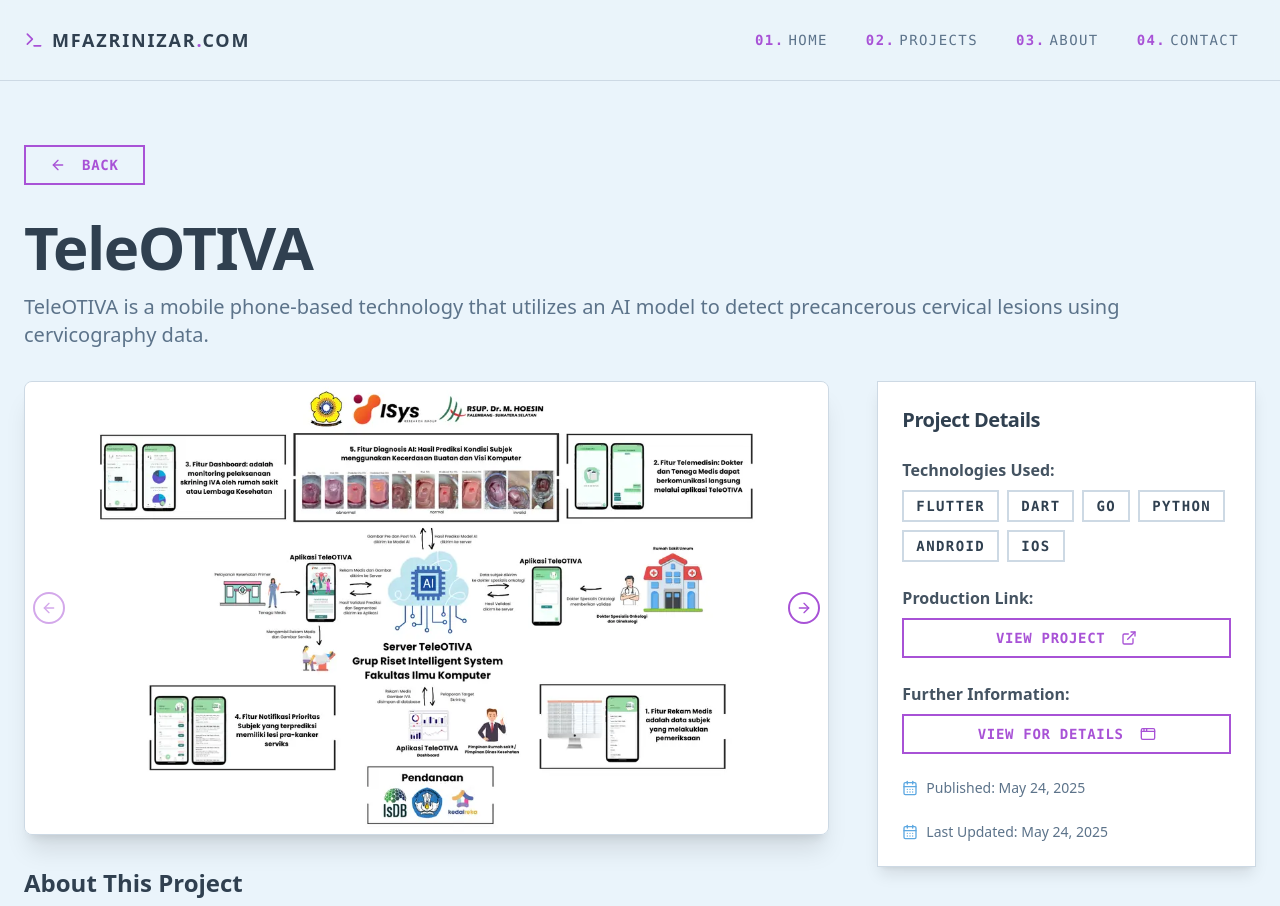
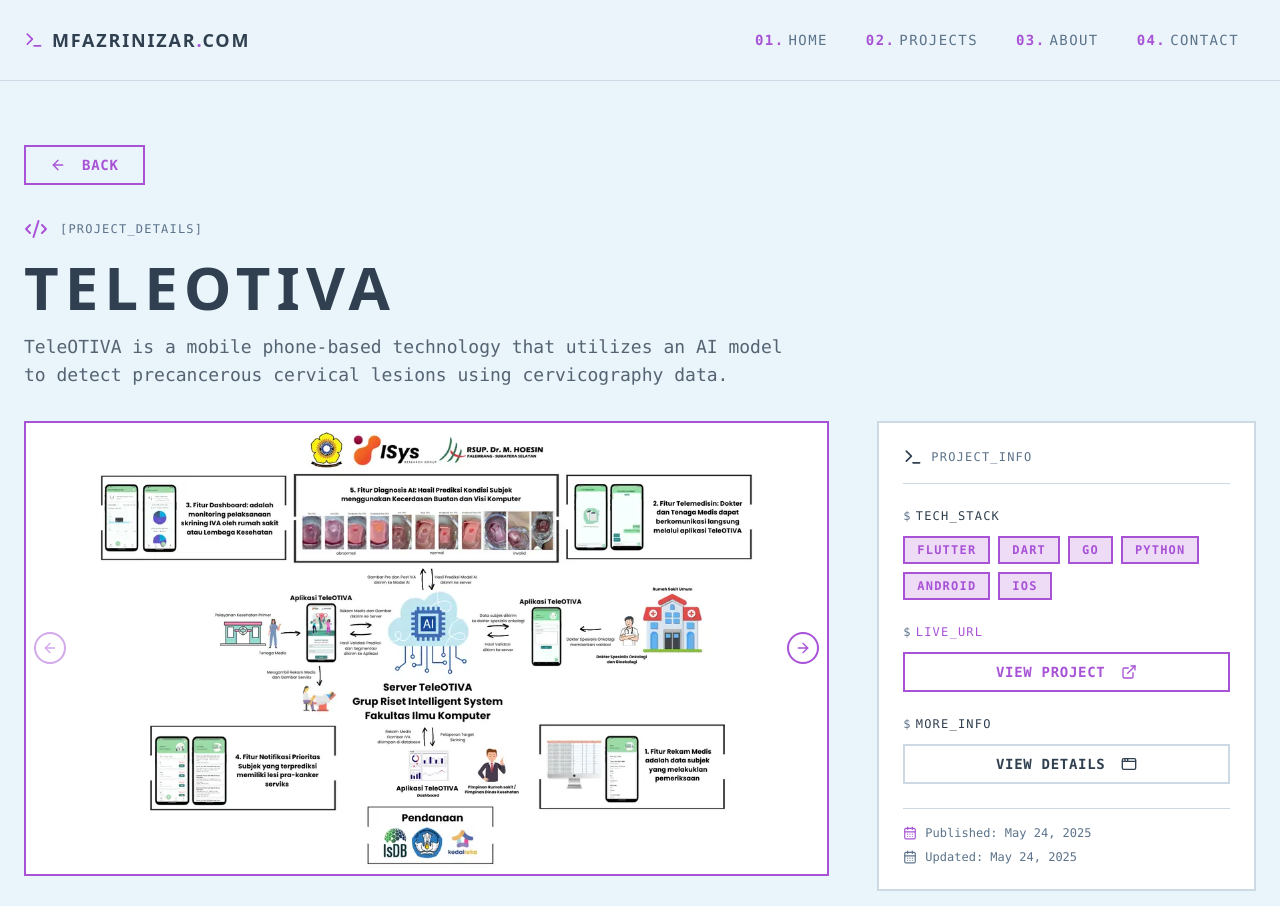
Before and after one commit to mfazrinizar/portfolio, a Next.js app: page /projects/1 in a window 1280 px wide. Shown: the top 906 px of the page. Built offline with nearby package versions, Linux system fonts and the light colour scheme.

Commit message:
refactor(app): update to cyber theme

```diff
--- a/src/app/projects/[id]/page.tsx
+++ b/src/app/projects/[id]/page.tsx
@@ -1,21 +1,33 @@
 "use client";
 
-import { useEffect, useState } from 'react';
-import { useParams, useRouter } from 'next/navigation';
-import Image from 'next/image';
-import Link from 'next/link';
-import type { Project } from '@/types';
-import { projects } from '@/lib/constants';
-import { Navbar } from '@/components/shared/navbar';
-import { Footer } from '@/components/shared/footer';
-import { Button } from '@/components/ui/button';
-import { Badge } from '@/components/ui/badge';
-import { Card, CardContent, CardHeader, CardTitle } from '@/components/ui/card';
-import { Carousel, CarouselContent, CarouselItem, CarouselNext, CarouselPrevious } from "@/components/ui/carousel";
-import { ArrowLeft, ExternalLink, Github, CalendarDays, AppWindow } from 'lucide-react';
-import { Spinner } from '@/components/ui/spinner';
-import { PageHeader } from '@/components/shared/page-header';
-import { motion } from 'framer-motion';
+import { useEffect, useState } from "react";
+import { useParams, useRouter } from "next/navigation";
+import Image from "next/image";
+import Link from "next/link";
+import type { Project } from "@/types";
+import { projects } from "@/lib/constants";
+import { Navbar } from "@/components/shared/navbar";
+import { Footer } from "@/components/shared/footer";
+import { Button } from "@/components/ui/button";
+import { Badge } from "@/components/ui/badge";
+import {
+  Carousel,
+  CarouselContent,
+  CarouselItem,
+  CarouselNext,
+  CarouselPrevious,
+} from "@/components/ui/carousel";
+import {
+  ArrowLeft,
+  ExternalLink,
+  Github,
+  CalendarDays,
+  AppWindow,
+  Terminal,
+  Code2,
+} from "lucide-react";
+import { Spinner } from "@/components/ui/spinner";
+import { motion } from "framer-motion";
 
 export default function ProjectDetailPage() {
   const params = useParams();
@@ -23,14 +35,18 @@ export default function ProjectDetailPage() {
   const projectId = params.id as string;
 
   const variant = {
-    hidden: { opacity: 0, x: -40 },
-    visible: { opacity: 1, x: 0, transition: { duration: 0.7, ease: "easeOut" } },
+    hidden: { opacity: 0, y: 20 },
+    visible: {
+      opacity: 1,
+      y: 0,
+      transition: { duration: 0.6, ease: "easeOut" },
+    },
   };
 
   const [project, setProject] = useState<Project | null | undefined>(undefined);
 
   useEffect(() => {
-    const foundProject = projects.find(p => p.id === projectId);
+    const foundProject = projects.find((p) => p.id === projectId);
     setTimeout(() => {
       setProject(foundProject || null);
     }, 300);
@@ -38,10 +54,16 @@ export default function ProjectDetailPage() {
 
   if (project === undefined) {
     return (
-      <div className="flex min-h-screen flex-col">
+      <div className="flex min-h-screen flex-col bg-background">
         <Navbar />
         <main className="flex-grow flex items-center justify-center">
-          <Spinner className="h-10 w-10 text-primary" />
+          <div className="space-y-4 text-center">
+            <Spinner className="h-10 w-10 text-accent" />
+            <p className="font-mono text-sm text-muted-foreground">
+              <span className="text-accent">$</span> Loading project data
+              <span className="animate-blink">...</span>
+            </p>
+          </div>
         </main>
         <Footer />
       </div>
@@ -50,22 +72,34 @@ export default function ProjectDetailPage() {
 
   if (!project) {
     return (
-      <div className="flex min-h-screen flex-col">
+      <div className="flex min-h-screen flex-col bg-background">
         <Navbar />
-        <motion.section
-          id="project"
+        <motion.div
           variants={variant}
           initial="hidden"
-          whileInView="visible"
+          animate="visible"
           className="flex-grow flex items-center justify-center"
         >
-        <main className="flex-grow container mx-auto px-4 py-12 md:px-6 text-center">
-          <PageHeader title="Project Not Found" description="The project you are looking for does not exist or could not be loaded." />
-          <Button onClick={() => router.push('/projects')} variant="outline" className="mt-8">
-            <ArrowLeft className="mr-2 h-4 w-4" /> Back to Projects
+          <main className="container mx-auto px-4 py-12 md:px-6 text-center max-w-2xl">
+            <div className="cyber-chamfer border-2 border-destructive p-8 bg-muted/50 shadow-neon-lg">
+              <h1 className="text-3xl font-black uppercase tracking-widest text-destructive mb-4">
+                ERROR 404
+              </h1>
+              <p className="font-mono text-muted-foreground mb-6">
+                <span className="text-accent">$</span> Project not found in the
+                archive. Data stream corrupted.
+              </p>
+              <Button
+                onClick={() => router.push("/projects")}
+                variant="outline"
+                className="group"
+              >
+                <ArrowLeft className="mr-2 h-4 w-4 group-hover:-translate-x-1 transition-transform" />{" "}
+                Return to Archive
               </Button>
+            </div>
           </main>
-        </motion.section>
+        </motion.div>
         <Footer />
       </div>
     );
@@ -74,27 +108,43 @@ export default function ProjectDetailPage() {
   return (
     <div className="flex min-h-screen flex-col bg-background">
       <Navbar />
-      <motion.section
-        id="project"
-        variants={variant}
-        initial="hidden"
-        whileInView="visible"
+      <motion.div variants={variant} initial="hidden" animate="visible">
+        <main className="flex-grow py-12 md:py-16">
+          <div className="container mx-auto px-4 md:px-6 max-w-7xl">
+            {/* Back button */}
+            <div className="mb-8">
+              <Button
+                onClick={() => router.back()}
+                variant="outline"
+                className="group"
               >
-      <main className="flex-grow py-12 md:py-16">
-        <div className="container mx-auto px-4 md:px-6">
-          <div className="mb-8">
-            <Button onClick={() => router.back()} variant="outline" className="group">
-              <ArrowLeft className="mr-2 h-4 w-4 transition-transform group-hover:-translate-x-1" /> Back
+                <ArrowLeft className="mr-2 h-4 w-4 transition-transform group-hover:-translate-x-1" />{" "}
+                Back
               </Button>
             </div>
 
-          <h1 className="mb-4 text-4xl font-bold tracking-tight text-foreground sm:text-5xl md:text-6xl">{project.title}</h1>
-          <p className="mb-8 text-lg text-muted-foreground md:text-xl">{project.description}</p>
+            {/* Header */}
+            <div className="mb-8 space-y-4">
+              <div className="flex items-center gap-3">
+                <Code2 className="w-6 h-6 text-accent" />
+                <span className="text-xs font-mono text-muted-foreground uppercase tracking-widest">
+                  [Project_Details]
+                </span>
+              </div>
+              <h1 className="text-4xl md:text-5xl lg:text-6xl font-black uppercase tracking-widest leading-tight neon-text">
+                {project.title}
+              </h1>
+              <p className="text-lg text-foreground/80 font-mono max-w-3xl">
+                {project.description}
+              </p>
+            </div>
 
             <div className="grid md:grid-cols-3 gap-8 lg:gap-12">
+              {/* Main content */}
               <div className="md:col-span-2">
+                {/* Image carousel */}
                 {project.images && project.images.length > 0 ? (
-                <Carousel className="w-full rounded-lg overflow-hidden shadow-xl border mb-8">
+                  <Carousel className="w-full overflow-hidden cyber-chamfer border-2 border-accent shadow-neon-lg mb-8">
                     <CarouselContent>
                       {project.images.map((img, idx) => (
                         <CarouselItem key={idx}>
@@ -115,7 +165,7 @@ export default function ProjectDetailPage() {
                     <CarouselNext className="right-2" />
                   </Carousel>
                 ) : project.imageUrl ? (
-                <div className="aspect-video relative w-full rounded-lg overflow-hidden shadow-xl border mb-8">
+                  <div className="aspect-video relative w-full overflow-hidden cyber-chamfer border-2 border-accent shadow-neon-lg mb-8">
                     <Image
                       src={project.imageUrl}
                       alt={project.title}
@@ -128,35 +178,74 @@ export default function ProjectDetailPage() {
                   </div>
                 ) : null}
 
-              <article className="prose prose-lg dark:prose-invert max-w-none text-foreground/90">
-                <h2 className="text-2xl font-semibold mb-3 text-foreground">About This Project</h2>
-                <p>{project.longDescription || project.description}</p>
-              </article>
+                {/* Description section */}
+                <div className="cyber-chamfer border-2 border-border p-6 bg-muted/30">
+                  <div className="terminal-header mb-4 -mx-6 -mt-6 border-b border-border px-4 py-3 bg-muted/50">
+                    <div className="terminal-dot terminal-dot-red"></div>
+                    <div className="terminal-dot terminal-dot-yellow"></div>
+                    <div className="terminal-dot terminal-dot-green"></div>
+                    <span className="text-xs text-muted-foreground font-mono ml-2 uppercase tracking-widest">
+                      project_overview.md
+                    </span>
+                  </div>
+                  <h2 className="text-xl font-black uppercase tracking-widest text-accent mb-4">
+                    About This Project
+                  </h2>
+                  <p className="font-mono text-foreground/90 leading-relaxed">
+                    {project.longDescription || project.description}
+                  </p>
+                </div>
               </div>
 
+              {/* Sidebar */}
               <div className="md:col-span-1">
-              <Card className="shadow-lg sticky top-24">
-                <CardHeader>
-                  <CardTitle className="text-xl">Project Details</CardTitle>
-                </CardHeader>
-                <CardContent className="space-y-6">
+                <div className="cyber-chamfer border-2 border-accent-secondary shadow-neon-secondary sticky top-24 bg-card p-6">
+                  {/* Header */}
+                  <div className="flex items-center gap-2 mb-6 pb-4 border-b border-border">
+                    <Terminal className="w-5 h-5 text-accent-secondary" />
+                    <span className="font-mono text-xs uppercase tracking-widest text-muted-foreground">
+                      project_info
+                    </span>
+                  </div>
+
+                  <div className="space-y-6">
+                    {/* Technologies */}
                     <div>
-                    <h4 className="font-semibold mb-2 text-foreground/90">Technologies Used:</h4>
+                      <h4 className="font-mono text-xs uppercase tracking-widest text-accent-secondary mb-3">
+                        <span className="text-muted-foreground mr-1">$</span>
+                        tech_stack
+                      </h4>
                       <div className="flex flex-wrap gap-2">
-                      {project.tags.map(tag => (
-                        <Badge key={tag} variant="secondary" className="text-sm">
+                        {project.tags.map((tag) => (
+                          <Badge key={tag} className="text-xs">
                             {tag}
                           </Badge>
                         ))}
                       </div>
                     </div>
 
+                    {/* Project links */}
                     {project.projectUrl && (
                       <div>
-                      <h4 className="font-semibold mb-2 text-foreground/90">Production Link:</h4>
-                      <Button asChild variant="outline" className="w-full group">
-                        <Link href={project.projectUrl} target="_blank" rel="noopener noreferrer">
-                          View Project <ExternalLink size={16} className="ml-2 transition-transform group-hover:scale-110" />
+                        <h4 className="font-mono text-xs uppercase tracking-widest text-accent mb-3">
+                          <span className="text-muted-foreground mr-1">$</span>
+                          live_url
+                        </h4>
+                        <Button
+                          asChild
+                          variant="outline"
+                          className="w-full group"
+                        >
+                          <Link
+                            href={project.projectUrl}
+                            target="_blank"
+                            rel="noopener noreferrer"
+                          >
+                            View Project{" "}
+                            <ExternalLink
+                              size={16}
+                              className="ml-2 group-hover:scale-110 transition-transform"
+                            />
                           </Link>
                         </Button>
                       </div>
@@ -164,10 +253,25 @@ export default function ProjectDetailPage() {
 
                     {project.githubUrl && (
                       <div>
-                      <h4 className="font-semibold mb-2 text-foreground/90">Source Code:</h4>
-                      <Button asChild variant="outline" className="w-full group">
-                        <Link href={project.githubUrl} target="_blank" rel="noopener noreferrer">
-                          View on GitHub <Github size={16} className="ml-2 transition-transform group-hover:scale-110" />
+                        <h4 className="font-mono text-xs uppercase tracking-widest text-accent mb-3">
+                          <span className="text-muted-foreground mr-1">$</span>
+                          source_code
+                        </h4>
+                        <Button
+                          asChild
+                          variant="secondary"
+                          className="w-full group"
+                        >
+                          <Link
+                            href={project.githubUrl}
+                            target="_blank"
+                            rel="noopener noreferrer"
+                          >
+                            View GitHub{" "}
+                            <Github
+                              size={16}
+                              className="ml-2 group-hover:scale-110 transition-transform"
+                            />
                           </Link>
                         </Button>
                       </div>
@@ -175,32 +279,72 @@ export default function ProjectDetailPage() {
 
                     {project.detailsUrl && (
                       <div>
-                      <h4 className="font-semibold mb-2 text-foreground/90">Further Information:</h4>
-                      <Button asChild variant="outline" className="w-full group">
-                        <Link href={project.detailsUrl} target="_blank" rel="noopener noreferrer">
-                          View for Details <AppWindow size={16} className="ml-2 transition-transform group-hover:scale-110" />
+                        <h4 className="font-mono text-xs uppercase tracking-widest text-accent-tertiary mb-3">
+                          <span className="text-muted-foreground mr-1">$</span>
+                          more_info
+                        </h4>
+                        <Button
+                          asChild
+                          variant="outline"
+                          className="w-full group border-accent-tertiary text-accent-tertiary hover:bg-accent-tertiary/10 hover:shadow-neon-tertiary"
+                        >
+                          <Link
+                            href={project.detailsUrl}
+                            target="_blank"
+                            rel="noopener noreferrer"
+                          >
+                            View Details{" "}
+                            <AppWindow
+                              size={16}
+                              className="ml-2 group-hover:scale-110 transition-transform"
+                            />
                           </Link>
                         </Button>
                       </div>
                     )}
 
+                    {/* Timestamps */}
+                    <div className="space-y-2 pt-4 border-t border-border">
                       {project.publishedAt && (
-                    <div className="flex items-center text-sm text-muted-foreground">
-                       <CalendarDays size={16} className="mr-2 text-primary" />
-                       <span>Published: {new Date(project.publishedAt).toLocaleDateString('en-US', { year: 'numeric', month: 'long', day: 'numeric' })}</span>
+                        <div className="flex items-center text-xs text-muted-foreground font-mono">
+                          <CalendarDays
+                            size={14}
+                            className="mr-2 text-accent"
+                          />
+                          <span>
+                            Published:{" "}
+                            {new Date(project.publishedAt).toLocaleDateString(
+                              "en-US",
+                              {
+                                year: "numeric",
+                                month: "long",
+                                day: "numeric",
+                              },
+                            )}
+                          </span>
                         </div>
                       )}
-                   <div className="flex items-center text-sm text-muted-foreground">
-                       <CalendarDays size={16} className="mr-2 text-primary" />
-                       <span>Last Updated: {new Date(project.updatedAt).toLocaleDateString('en-US', { year: 'numeric', month: 'long', day: 'numeric' })}</span>
+                      <div className="flex items-center text-xs text-muted-foreground font-mono">
+                        <CalendarDays
+                          size={14}
+                          className="mr-2 text-accent-secondary"
+                        />
+                        <span>
+                          Updated:{" "}
+                          {new Date(project.updatedAt).toLocaleDateString(
+                            "en-US",
+                            { year: "numeric", month: "long", day: "numeric" },
+                          )}
+                        </span>
                       </div>
-                </CardContent>
-              </Card>
+                    </div>
+                  </div>
+                </div>
               </div>
             </div>
           </div>
         </main>
-      </motion.section>
+      </motion.div>
       <Footer />
     </div>
   );
--- a/src/app/projects/page.tsx
+++ b/src/app/projects/page.tsx
@@ -1,48 +1,109 @@
 "use client";
 
-import { ProjectCard } from '@/components/public/project-card';
-import { PageHeader } from '@/components/shared/page-header';
-import { projects } from '@/lib/constants';
-import { Navbar } from '@/components/shared/navbar';
-import { Footer } from '@/components/shared/footer';
-import { motion } from 'framer-motion';
+import { ProjectCard } from "@/components/public/project-card";
+import { projects } from "@/lib/constants";
+import { Navbar } from "@/components/shared/navbar";
+import { Footer } from "@/components/shared/footer";
+import { motion } from "framer-motion";
+import { Code2, FolderOpen } from "lucide-react";
 
 export default function ProjectsPage() {
-  const variant = {
-      hidden: { opacity: 0, x: -40 },
-      visible: { opacity: 1, x: 0, transition: { duration: 0.7, ease: "easeOut" } },
+  const containerVariants = {
+    hidden: { opacity: 0 },
+    visible: {
+      opacity: 1,
+      transition: {
+        duration: 0.5,
+        staggerChildren: 0.1,
+      },
+    },
   };
 
+  const itemVariants = {
+    hidden: { opacity: 0, y: 20 },
+    visible: {
+      opacity: 1,
+      y: 0,
+      transition: { duration: 0.5 },
+    },
+  };
 
   return (
-    <div className="flex min-h-screen flex-col">
+    <div className="flex min-h-screen flex-col bg-background">
       <Navbar />
-      <motion.section
-                id="home"
-                variants={variant}
+      <main className="flex-grow">
+        {/* Page header */}
+        <section className="py-16 md:py-24 bg-background relative overflow-hidden grid-pattern">
+          <div className="absolute inset-0 opacity-10 pointer-events-none">
+            <div className="absolute top-0 left-1/4 w-96 h-96 bg-accent/20 rounded-full filter blur-3xl animate-pulse-slow"></div>
+          </div>
+
+          <div className="container mx-auto px-4 md:px-6 relative z-10 max-w-7xl">
+            <motion.div
+              initial={{ opacity: 0, y: 20 }}
+              animate={{ opacity: 1, y: 0 }}
+              transition={{ duration: 0.6 }}
+              className="space-y-6"
+            >
+              <div className="flex items-center gap-3">
+                <FolderOpen className="w-6 h-6 text-accent" />
+                <span className="text-xs font-mono text-muted-foreground uppercase tracking-widest">
+                  [Portfolio_Archive]
+                </span>
+              </div>
+
+              <h1 className="text-5xl md:text-6xl lg:text-7xl font-black uppercase tracking-widest leading-tight">
+                <span className="neon-text">Digital</span>
+                <br />
+                <span className="neon-text-secondary">Creations</span>
+              </h1>
+
+              <p className="text-base md:text-lg text-foreground/80 font-mono max-w-3xl">
+                Explore my complete portfolio — a comprehensive archive of
+                projects and contributions showcasing my expertise in software
+                engineering and research.
+              </p>
+            </motion.div>
+          </div>
+        </section>
+
+        {/* Projects grid */}
+        <section className="py-16 md:py-24 bg-muted/20">
+          <div className="container mx-auto px-4 md:px-6 max-w-7xl">
+            {projects.length > 0 ? (
+              <motion.div
+                variants={containerVariants}
                 initial="hidden"
-                whileInView="visible"
+                animate="visible"
+                className="grid gap-6 md:gap-8 grid-cols-1 md:grid-cols-2 lg:grid-cols-3"
               >
-      <main className="flex-grow">
-        <PageHeader
-          title="My Portfolio"
-          description="Explore my projects and contributions that showcase my skills and passion for software engineering and research."
-        />
-        <div className="container mx-auto px-4 py-12 md:px-6">
-          {projects.length > 0 ? (
-            <div className="grid gap-8 md:grid-cols-2 lg:grid-cols-3">
-              {projects.map((project) => (
-                <ProjectCard key={project.id} project={project} />
+                {projects.map((project, idx) => (
+                  <motion.div
+                    key={project.id}
+                    variants={itemVariants}
+                    className="relative"
+                  >
+                    {/* Index badge */}
+                    <div className="absolute -top-4 -left-4 w-10 h-10 cyber-chamfer bg-muted border-2 border-accent flex items-center justify-center text-accent font-mono font-bold text-sm z-20">
+                      {String(idx + 1).padStart(2, "0")}
+                    </div>
+                    <ProjectCard project={project} />
+                  </motion.div>
                 ))}
-            </div>
+              </motion.div>
             ) : (
-            <div className="text-center text-muted-foreground">
-              <p>No projects to display at the moment. Check back soon!</p>
+              <div className="text-center text-muted-foreground font-mono space-y-4 py-16">
+                <p className="text-base">
+                  $ <span className="text-accent animate-blink">█</span>
+                </p>
+                <p>
+                  No projects found in the archive. Initializing data stream...
+                </p>
               </div>
             )}
           </div>
+        </section>
       </main>
-      </motion.section>
       <Footer />
     </div>
   );
```
Lines whose indentation alone changed are shown as unchanged.
